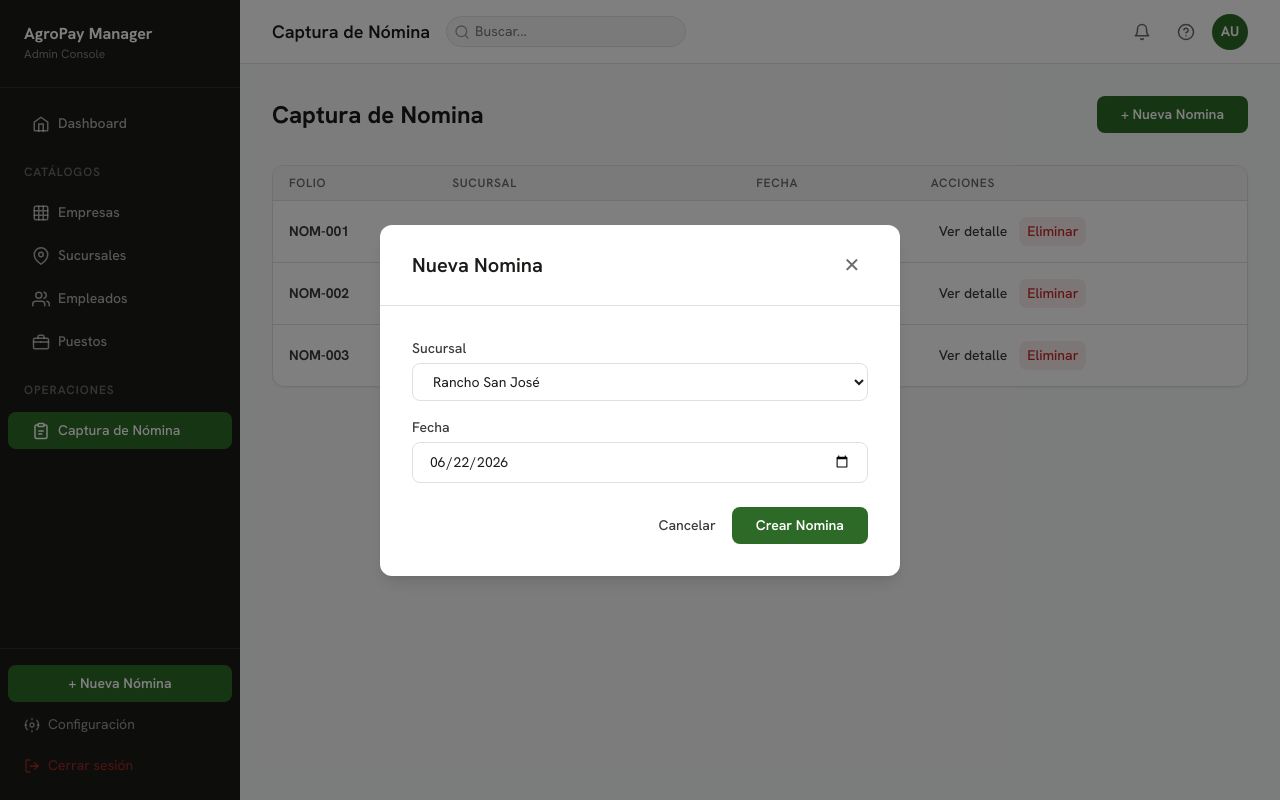
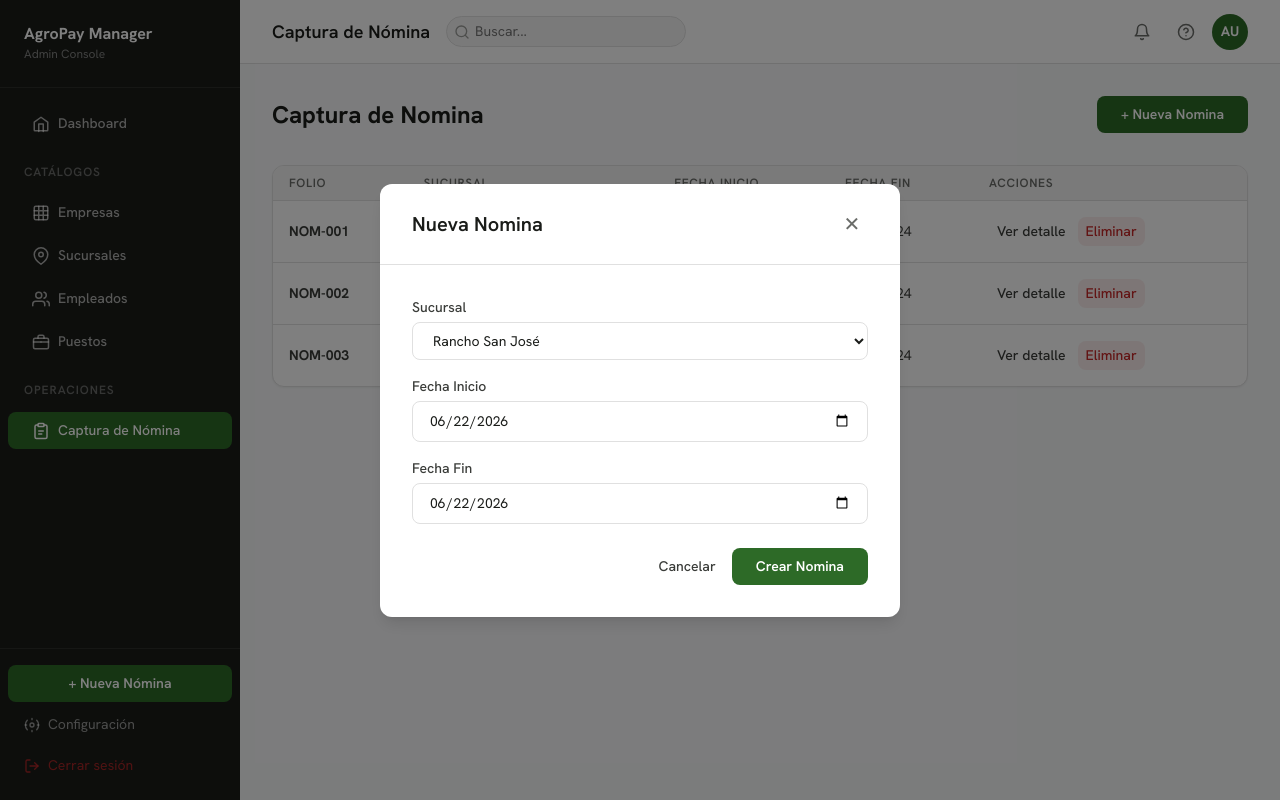
Before and after one commit to sistemasgab/nomina-campo, a React (Vite) app: page /captura-nomina in a window 1280 px wide. Both pictures are taken after a click on the button "+ Nueva Nomina". Built offline with nearby package versions, Linux system fonts and the light colour scheme.

Commit message:
refactor: Update Nomina structure to include fechaInicio and fechaFin fields

```diff
--- a/src/pages/CapturaNomina.tsx
+++ b/src/pages/CapturaNomina.tsx
@@ -9,12 +9,14 @@ import './CapturaNomina.css';
 
 interface NominaFormData {
   sucursalId: string;
-  fecha: string;
+  fechaInicio: string;
+  fechaFin: string;
 }
 
 const EMPTY_FORM: NominaFormData = {
   sucursalId: '',
-  fecha: new Date().toISOString().split('T')[0],
+  fechaInicio: new Date().toISOString().split('T')[0],
+  fechaFin: new Date().toISOString().split('T')[0],
 };
 
 export function CapturaNomina() {
@@ -46,7 +48,8 @@ export function CapturaNomina() {
     if (!form.sucursalId) return;
     const id = addNomina({
       sucursalId: form.sucursalId,
-      fecha: form.fecha,
+      fechaInicio: form.fechaInicio,
+      fechaFin: form.fechaFin,
     });
     closeForm();
     navigate(`/captura-nomina/${id}`);
@@ -79,14 +82,15 @@ export function CapturaNomina() {
             <tr>
               <th>Folio</th>
               <th>Sucursal</th>
-              <th>Fecha</th>
+              <th>Fecha Inicio</th>
+              <th>Fecha Fin</th>
               <th>Acciones</th>
             </tr>
           </thead>
           <tbody>
             {nominas.length === 0 ? (
               <tr>
-                <td colSpan={4} className="table-empty">No hay nominas registradas.</td>
+                <td colSpan={5} className="table-empty">No hay nominas registradas.</td>
               </tr>
             ) : (
               nominas.map((nomina) => (
@@ -98,7 +102,8 @@ export function CapturaNomina() {
                 >
                   <td><strong>{nomina.folio}</strong></td>
                   <td>{sucursalMap.get(nomina.sucursalId) ?? nomina.sucursalId}</td>
-                  <td>{new Date(nomina.fecha).toLocaleDateString('es-MX')}</td>
+                  <td>{new Date(nomina.fechaInicio).toLocaleDateString('es-MX')}</td>
+                  <td>{new Date(nomina.fechaFin).toLocaleDateString('es-MX')}</td>
                   <td>
                     <div className="data-table__actions">
                       <button
@@ -151,13 +156,25 @@ export function CapturaNomina() {
             </select>
           </div>
           <div className="form-group">
-            <label className="form-label" htmlFor="nom-fecha">Fecha</label>
+            <label className="form-label" htmlFor="nom-fecha-inicio">Fecha Inicio</label>
             <input
-              id="nom-fecha"
+              id="nom-fecha-inicio"
               className="form-input"
-              name="fecha"
+              name="fechaInicio"
               type="date"
-              value={form.fecha}
+              value={form.fechaInicio}
+              onChange={handleChange}
+              required
+            />
+          </div>
+          <div className="form-group">
+            <label className="form-label" htmlFor="nom-fecha-fin">Fecha Fin</label>
+            <input
+              id="nom-fecha-fin"
+              className="form-input"
+              name="fechaFin"
+              type="date"
+              value={form.fechaFin}
               onChange={handleChange}
               required
             />
--- a/src/pages/Dashboard.tsx
+++ b/src/pages/Dashboard.tsx
@@ -147,7 +147,7 @@ export function Dashboard() {
                     </td>
                     <td>{formatCurrency(entry.monto)}</td>
                     <td><StatusBadge status={entry.status} /></td>
-                    <td>{nomina ? new Date(nomina.fecha).toLocaleDateString('es-MX') : '—'}</td>
+                    <td>{nomina ? `${new Date(nomina.fechaInicio).toLocaleDateString('es-MX')} — ${new Date(nomina.fechaFin).toLocaleDateString('es-MX')}` : '—'}</td>
                   </tr>
                 );
               })
--- a/src/pages/NominaDetalle.tsx
+++ b/src/pages/NominaDetalle.tsx
@@ -131,7 +131,7 @@ export function NominaDetalle() {
             {nomina.folio} — {sucursalMap.get(nomina.sucursalId) ?? nomina.sucursalId}
           </h2>
           <p style={{ color: 'var(--color-neutral-500)', fontSize: 'var(--font-size-sm)', margin: 0 }}>
-            Fecha: {new Date(nomina.fecha).toLocaleDateString('es-MX')} &middot; Total: {formatCurrency(totalMonto)} &middot; {nominaEntries.length} entrada{nominaEntries.length !== 1 ? 's' : ''}
+            {new Date(nomina.fechaInicio).toLocaleDateString('es-MX')} — {new Date(nomina.fechaFin).toLocaleDateString('es-MX')} &middot; Total: {formatCurrency(totalMonto)} &middot; {nominaEntries.length} entrada{nominaEntries.length !== 1 ? 's' : ''}
           </p>
         </div>
         <button className="btn-primary" onClick={openAdd}>
--- a/src/stores/types.ts
+++ b/src/stores/types.ts
@@ -37,7 +37,8 @@ export interface Nomina {
   id: string;
   folio: string;
   sucursalId: string;
-  fecha: string;
+  fechaInicio: string;
+  fechaFin: string;
   createdAt: string;
 }
 
--- a/src/stores/useNominaStore.ts
+++ b/src/stores/useNominaStore.ts
@@ -9,21 +9,24 @@ const SEED_NOMINAS: Nomina[] = [
     id: 'nomina-header-0001',
     folio: 'NOM-001',
     sucursalId: SUCURSAL_IDS.ranchoSanJose,
-    fecha: '2024-05-12',
+    fechaInicio: '2024-05-01',
+    fechaFin: '2024-05-15',
     createdAt: '2024-05-12T00:00:00.000Z',
   },
   {
     id: 'nomina-header-0002',
     folio: 'NOM-002',
     sucursalId: SUCURSAL_IDS.invernaderoValle,
-    fecha: '2024-05-14',
+    fechaInicio: '2024-05-01',
+    fechaFin: '2024-05-15',
     createdAt: '2024-05-14T00:00:00.000Z',
   },
   {
     id: 'nomina-header-0003',
     folio: 'NOM-003',
     sucursalId: SUCURSAL_IDS.huertoEsperanza,
-    fecha: '2024-05-13',
+    fechaInicio: '2024-05-01',
+    fechaFin: '2024-05-15',
     createdAt: '2024-05-13T00:00:00.000Z',
   },
 ];
```
